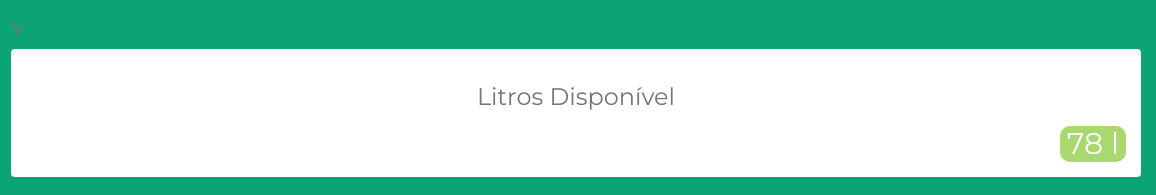
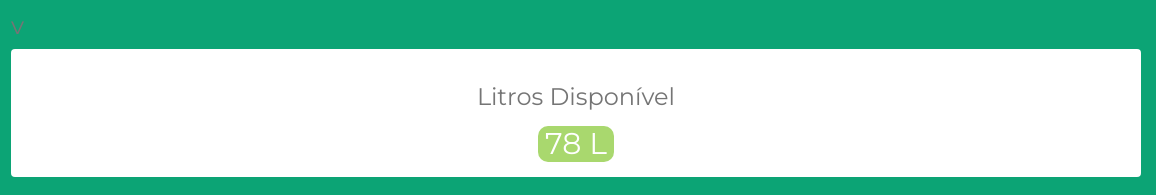
Before and after one commit to purigringo/appmia, a plain HTML site: page appmia.html in a window 1280 px wide. Shown: the part 162-357 px from the top of the page, 124-1280 px from the left. Drawn offline with Linux system fonts and the light colour scheme; some packages are replaced by stand-ins of ours; a script that the page names is missing; files whose address does not match are found by name.

Commit message:
AppMia
Commit para separar as alterações

```diff
--- a/appmia.html
+++ b/appmia.html
@@ -404,7 +404,7 @@
                   <section class="panel">
 
                       <div class="panel-body" style="    text-align: center;">
-                          <h3>Litros Disponível</h3><span class="badge label-success pull-right r-activity">78 l</span>
+                          <h3>Litros Disponível</h3><span class="badge label-success pull-right r-activity" style="float:none!important">78 L</span>
 
                       </div>
                   </section>
```
